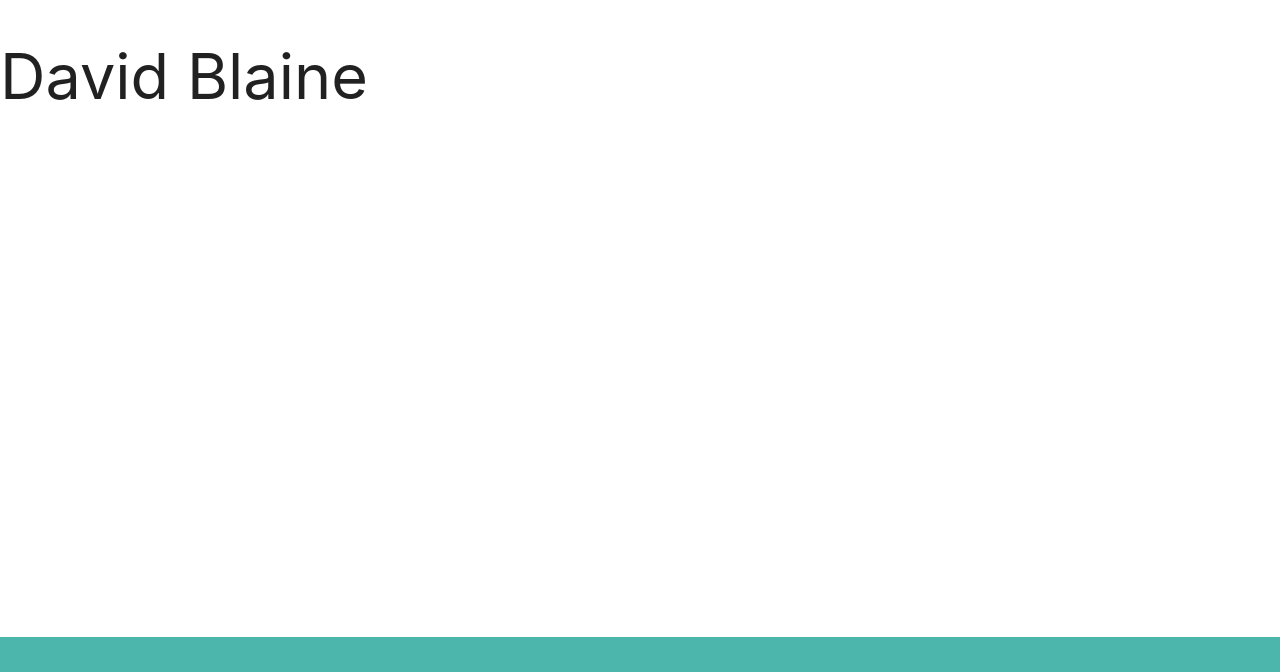
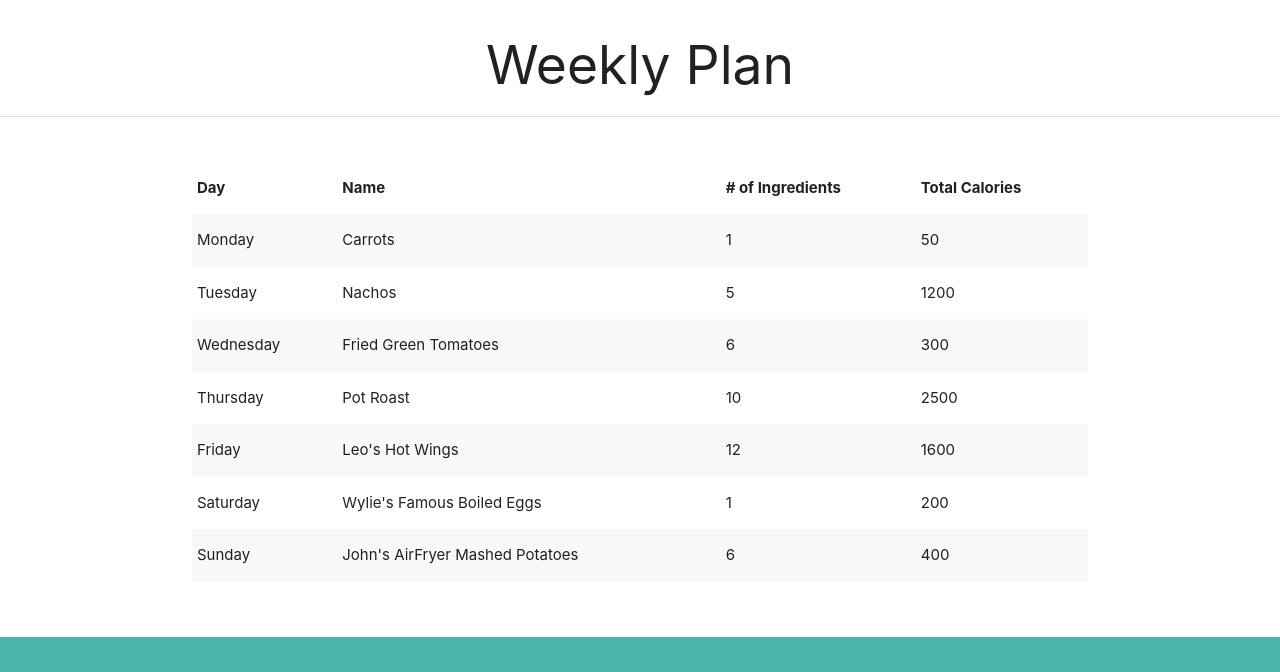
Before and after one commit to JuanitoDeLaTorre/Lucy_Meals, a Django app: page /meal_plan/ in a window 1280 px wide. Shown: the part 128-800 px from the top of the page. Run offline with Django 4.2, Linux system fonts and the light colour scheme.

Commit message:
meal plan table made

```diff
--- a/main_app/templates/meal_plan.html
+++ b/main_app/templates/meal_plan.html
@@ -1,5 +1,89 @@
 {% extends 'base.html' %}
 
 {% block content %}
-<h1>David Blaine</h1>
+<div class="container">
+    <h2 class = "center-align">Weekly Plan</h2>
+</div>
+<div class="divider"></div>
+<br>
+<br>
+
+<div class="container">
+    <table class = "striped">
+        <thead>
+          <tr>
+              <th>Day</th>
+              <th>Name</th>
+              <th># of Ingredients</th>
+              <th>Total Calories</th>
+          </tr>
+        </thead>
+
+        <tbody>
+            <a href="{% url 'home' %}">
+                <tr class = "hoverable">
+                    <td>Monday</td>
+                    <td>Carrots</td>
+                    <td>1</td>
+                    <td>50</td>
+                  </tr>
+            </a>
+
+            <a href="{% url 'home' %}">
+                <tr class = "hoverable">
+                    <td>Tuesday</td>
+                    <td>Nachos</td>
+                    <td>5</td>
+                    <td>1200</td>
+                  </tr>
+            </a>
+
+            <a href="{% url 'home' %}">
+                <tr class = "hoverable">
+                    <td>Wednesday</td>
+                    <td>Fried Green Tomatoes</td>
+                    <td>6</td>
+                    <td>300</td>
+                  </tr>
+            </a>
+
+            <a href="{% url 'home' %}">
+                <tr class = "hoverable">
+                    <td>Thursday</td>
+                    <td>Pot Roast</td>
+                    <td>10</td>
+                    <td>2500</td>
+                  </tr>
+            </a>
+
+            <a href="{% url 'home' %}">
+                <tr class = "hoverable">
+                    <td>Friday</td>
+                    <td>Leo's Hot Wings</td>
+                    <td>12</td>
+                    <td>1600</td>
+                  </tr>
+            </a>
+
+            <a href="{% url 'home' %}">
+                <tr class = "hoverable">
+                    <td>Saturday</td>
+                    <td>Wylie's Famous Boiled Eggs</td>
+                    <td>1</td>
+                    <td>200</td>
+                  </tr>
+            </a>
+
+            <a href="{% url 'home' %}">
+                <tr class = "hoverable">
+                    <td>Sunday</td>
+                    <td>John's AirFryer Mashed Potatoes</td>
+                    <td>6</td>
+                    <td>400</td>
+                  </tr>
+            </a>
+        </tbody>
+    </table>
+</div>
+
 {% endblock %}
```
